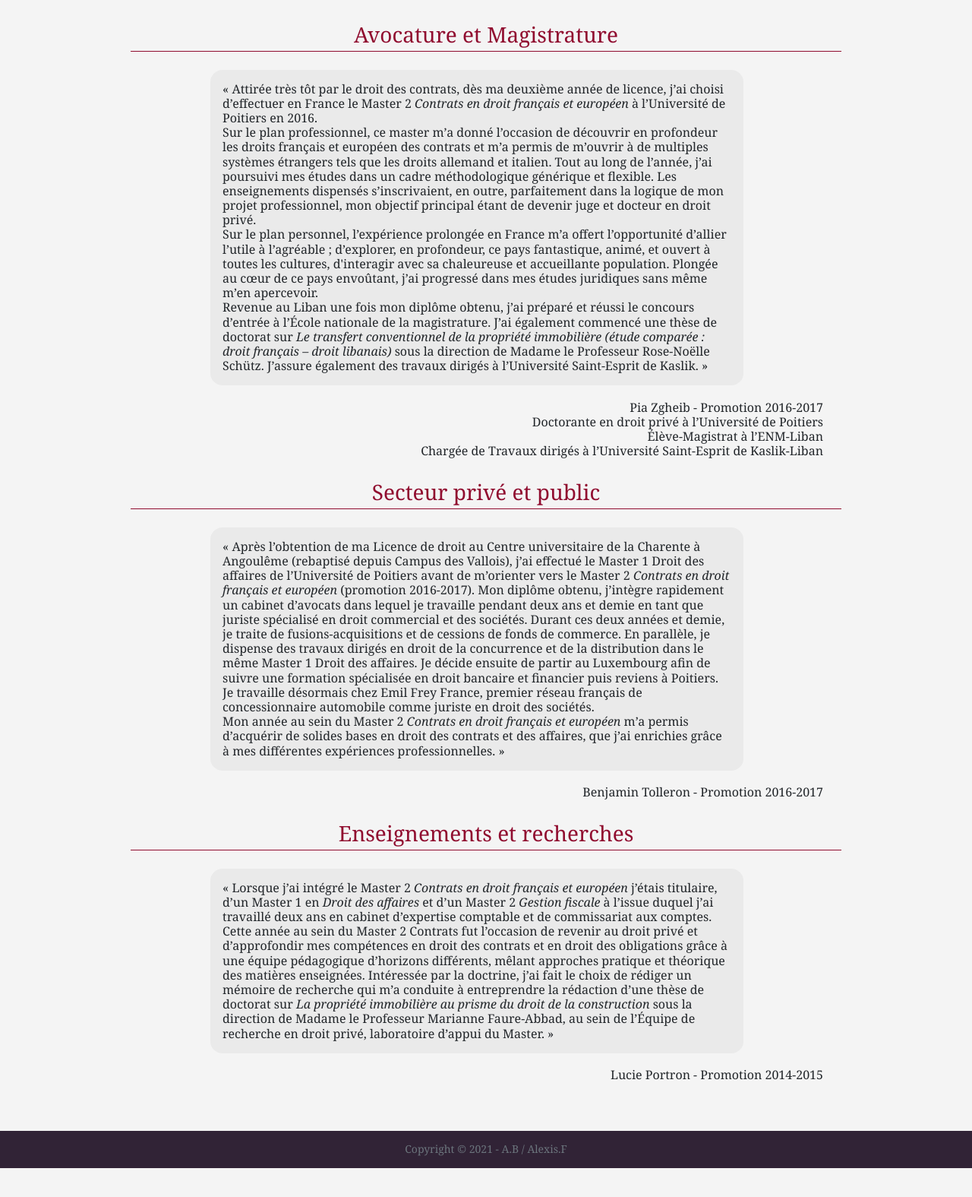
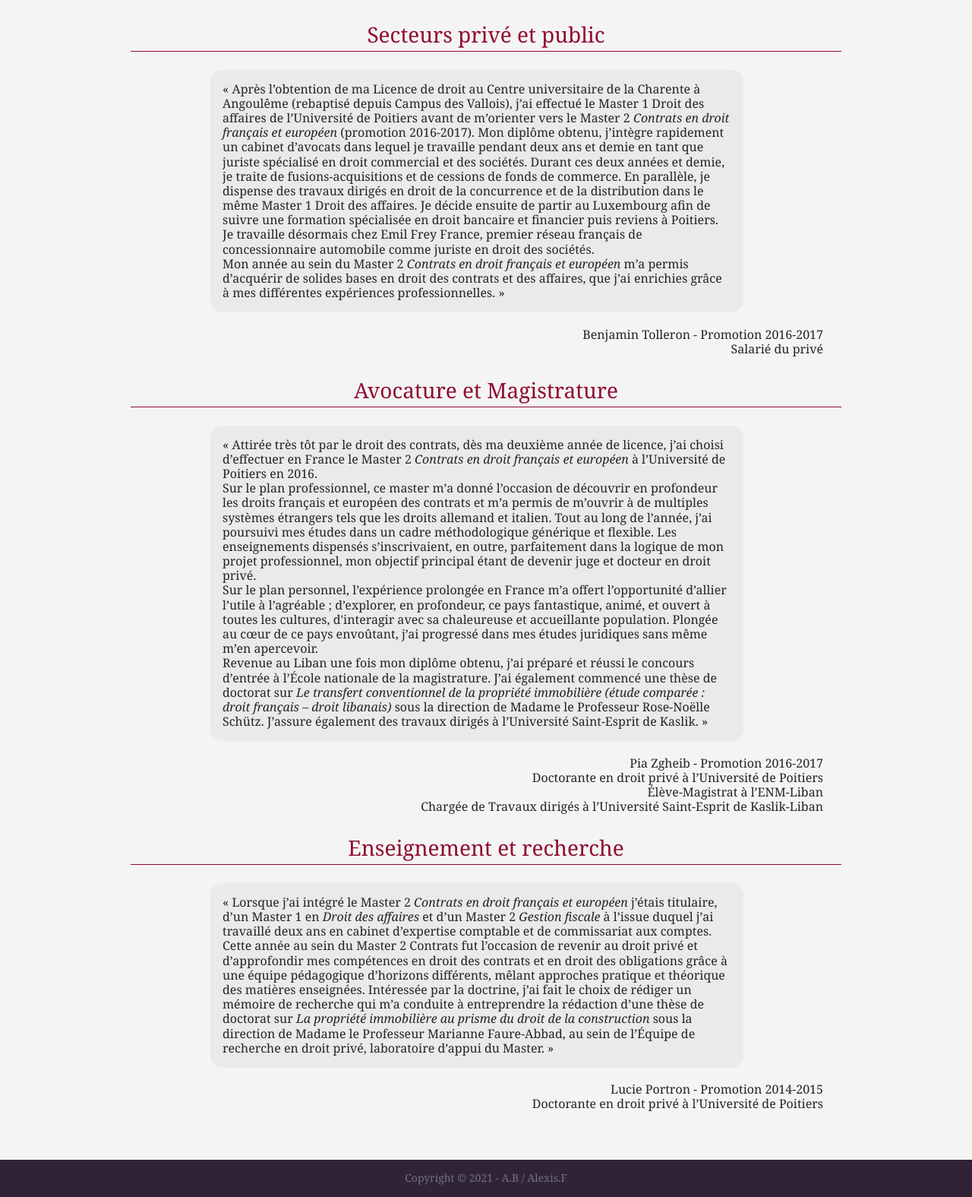
Before and after one commit to AlexisFricard/P13-final-project, a Django app: the page made by frontpage/templates/after.html in a window 1280 px wide. Shown: the part 405-1980 px from the top of the page at 76% size. Before the commit the page ends 1942 px from the top, so only its background shows below. Run offline with Django 3.2, Linux system fonts and the light colour scheme; data that the repository does not hold is empty; some libraries are stand-ins or nearby versions.

Commit message:
corrections R1

```diff
--- a/frontpage/templates/after.html
+++ b/frontpage/templates/after.html
@@ -4,9 +4,42 @@
 <header class="top-after">
 </header>
 <section class="container-fluid bg-light pb-5 text-dark slidefromleft" id="section-testim">
+    <h3 class="text-primary py-1 mt-2 text-center title_after">Secteurs privé et public</h3>
+    <div class="w-100 py-3 row justify-content-center">
+        <div class="col-lg-10 bg-grey fs-6 px-3 py-3 w-75 text-justify">
+            &#171; Après l’obtention de ma Licence de droit au Centre universitaire de la Charente à
+            Angoulême (rebaptisé depuis Campus des Vallois), j’ai effectué le Master 1 Droit des affaires
+            de l’Université de Poitiers avant de m’orienter vers le Master 2 <i>Contrats en droit français et
+            européen</i> (promotion 2016-2017). Mon diplôme obtenu, j’intègre rapidement un cabinet
+            d’avocats dans lequel je travaille pendant deux ans et demie en tant que juriste spécialisé en
+            droit commercial et des sociétés. Durant ces deux années et demie, je traite de fusions-acquisitions et de cessions de fonds de commerce. En parallèle, je dispense des travaux dirigés
+            en droit de la concurrence et de la distribution dans le même Master 1 Droit des affaires. Je
+            décide ensuite de partir au Luxembourg afin de suivre une formation spécialisée en droit
+            bancaire et financier puis reviens à Poitiers. Je travaille désormais chez Emil Frey France,
+            premier réseau français de concessionnaire automobile comme juriste en droit des sociétés.</br>
+            Mon année au sein du Master 2 <i>Contrats en droit français et européen</i> m’a permis
+            d’acquérir de solides bases en droit des contrats et des affaires, que j’ai enrichies grâce à mes
+            différentes expériences professionnelles. &#187;
+        </div>
+        <div class="text-end fs-6 bg-light">
+            </br>Benjamin Tolleron - Promotion 2016-2017</br>
+            Salarié du privé</br>
+        </div>
+    </div>
+    {% for tem in testimony %}
+    {% if tem.sector == "Secteur privé et public" %}
+    <div class="w-100 py-3 row justify-content-center">
+        <div class="col-lg-10 bg-grey fs-6 px-3 py-3 w-75 text-justify">
+            &#171; {{ tem.text }} &#187;
+        </div>
+        <div class="text-end fs-6 bg-light">
+            </br>{{ tem.author }}
+        </div>
+    {% endif %}
+    {% endfor %}
     <h3 class="text-primary py-1 mt-2 text-center title_after">Avocature et Magistrature</h3>
     <div class="w-100 py-3 row justify-content-center">
-        <div class="col-lg-10 bg-grey fs-6 px-3 py-3 w-75">
+        <div class="col-lg-10 bg-grey fs-6 px-3 py-3 w-75 text-justify">
             &#171; Attirée très tôt par le droit des contrats, dès ma deuxième année de licence, j’ai choisi
             d’effectuer en France le Master 2 <i>Contrats en droit français et européen</i> à l’Université de
             Poitiers en 2016.</br>
@@ -36,7 +69,7 @@
     {% for tem in testimony %}
     {% if tem.sector == "Avocature et Magistrature" %}
     <div class="w-100 py-3 row justify-content-center">
-        <div class="col-lg-10 bg-grey fs-6 px-3 py-3 w-75 ">
+        <div class="col-lg-10 bg-grey fs-6 px-3 py-3 w-75 text-justify">
             &#171; {{ tem.text }} &#187;
         </div>
         <div class="text-end fs-6 bg-light">
@@ -44,41 +77,9 @@
         </div>
     {% endif %}
     {% endfor %}
-    <h3 class="text-primary py-1 mt-2 text-center title_after">Secteur privé et public</h3>
-    <div class="w-100 py-3 row justify-content-center">
-        <div class="col-lg-10 bg-grey fs-6 px-3 py-3 w-75 ">
-            &#171; Après l’obtention de ma Licence de droit au Centre universitaire de la Charente à
-            Angoulême (rebaptisé depuis Campus des Vallois), j’ai effectué le Master 1 Droit des affaires
-            de l’Université de Poitiers avant de m’orienter vers le Master 2 <i>Contrats en droit français et
-            européen</i> (promotion 2016-2017). Mon diplôme obtenu, j’intègre rapidement un cabinet
-            d’avocats dans lequel je travaille pendant deux ans et demie en tant que juriste spécialisé en
-            droit commercial et des sociétés. Durant ces deux années et demie, je traite de fusions-acquisitions et de cessions de fonds de commerce. En parallèle, je dispense des travaux dirigés
-            en droit de la concurrence et de la distribution dans le même Master 1 Droit des affaires. Je
-            décide ensuite de partir au Luxembourg afin de suivre une formation spécialisée en droit
-            bancaire et financier puis reviens à Poitiers. Je travaille désormais chez Emil Frey France,
-            premier réseau français de concessionnaire automobile comme juriste en droit des sociétés.</br>
-            Mon année au sein du Master 2 <i>Contrats en droit français et européen</i> m’a permis
-            d’acquérir de solides bases en droit des contrats et des affaires, que j’ai enrichies grâce à mes
-            différentes expériences professionnelles. &#187;
-        </div>
-        <div class="text-end fs-6 bg-light">
-            </br>Benjamin Tolleron - Promotion 2016-2017
-        </div>
-    </div>
-    {% for tem in testimony %}
-    {% if tem.sector == "Secteur privé et public" %}
-    <div class="w-100 py-3 row justify-content-center">
-        <div class="col-lg-10 bg-grey fs-6 px-3 py-3 w-75 ">
-            &#171; {{ tem.text }} &#187;
-        </div>
-        <div class="text-end fs-6 bg-light">
-            </br>{{ tem.author }}
-        </div>
-    {% endif %}
-    {% endfor %}
-    <h3 class="text-primary py-1 mt-2 text-center title_after">Enseignements et recherches</h3>
+    <h3 class="text-primary py-1 mt-2 text-center title_after">Enseignement et recherche</h3>
     <div class="py-3 w-100 row justify-content-center">
-        <div class="col-lg-10 bg-grey fs-6 px-3 py-3 w-75">
+        <div class="col-lg-10 bg-grey fs-6 px-3 py-3 w-75 text-justify">
             &#171; Lorsque j’ai intégré le Master 2 <i>Contrats en droit français et européen</i> j’étais titulaire, d’un
             Master 1 en <i>Droit des affaires</i> et d’un Master 2 <i>Gestion fiscale</i> à l’issue duquel j’ai travaillé
             deux ans en cabinet d’expertise comptable et de commissariat aux comptes. Cette année au sein
@@ -91,13 +92,14 @@
             l’Équipe de recherche en droit privé, laboratoire d’appui du Master. &#187;
         </div>
         <div class="text-end fs-6 bg-light">
-            </br>Lucie Portron - Promotion 2014-2015
+            </br>Lucie Portron - Promotion 2014-2015</br>
+            Doctorante en droit privé à l’Université de Poitiers</br>
         </div>
     </div>
     {% for tem in testimony %}
     {% if tem.sector == "Recherche" %}
     <div class="w-100 py-3 row justify-content-center">
-        <div class="col-lg-10 bg-grey fs-6 px-3 py-3 w-75 ">
+        <div class="col-lg-10 bg-grey fs-6 px-3 py-3 w-75 text-justify">
             &#171; {{ tem.text }} &#187;
         </div>
         <div class="text-end fs-6 bg-light">
--- a/frontpage/templates/index.html
+++ b/frontpage/templates/index.html
@@ -104,7 +104,7 @@
             <div class="index-card-content row px-0 pb-2 align-items-center justify-content-center">
                 <img class="" src="{% static 'assets/img/logo/click.png' %}" id="logo-click">
                 <a class="nav-link text-dark px-4 fs-6 my-0 text-start" target="_blanck" href="https://ent.univ-poitiers.fr">Lien vers l'ENT</a>
-                <a class="nav-link text-dark px-4 fs-6 my-0 text-start" target="_blanck" href="https://erdp.labo.univ-poitiers.fr/">Lien vers le labo de l'ERDP</a>
+                <a class="nav-link text-dark px-4 fs-6 my-0 text-start" target="_blanck" href="https://erdp.labo.univ-poitiers.fr/">Équipe de recherche en droit privé</a>
                 <a class="nav-link text-dark px-4 fs-6 my-0 text-start" target="_blanck" href="https://www.vitalis-poitiers.fr/">Des bus ? Vitalis !</a>
                 <a class="nav-link text-dark px-4 fs-6 my-0 text-start" target="_blanck" href="https://www.crous-poitiers.fr/">Vous êtes boursier ?</a>
                 <a class="nav-link text-dark px-4 fs-6 my-0 text-start" href="/présentation">Découvrez le Master</a>
@@ -152,8 +152,8 @@
             <strong><p class="mt-3 fs-5 text-start text-light">Université & Bibliothèque Universitaire</p></strong>
             <div class="">
                 <p class="mt-3 fs-6 text-start text-light">43 Place Charles de Gaulle</br>86000 Poitiers</p>
-                <p class="mt-3 fs-6 text-start text-light">05 49 45 30 00</p>
-                <p class="mt-3 fs-6 text-start text-light">droit.univ-poitiers.fr</p>
+                <p class="mt-3 fs-6 text-start text-light">Secrétariat : 05 49 45 42 22</p>
+                <p class="mt-3 fs-6 text-start text-light">m2contrats.droit@univ-poitiers.fr</p>
             </div>
         </div>
         <div class='row col-lg-4 align-items-center'>
--- a/frontpage/templates/presentation.html
+++ b/frontpage/templates/presentation.html
@@ -32,7 +32,7 @@
                 <a class="" href="https://droit.univ-poitiers.fr/la-faculte/clinique-juridique"><li class="mb-4 fs-6">La clinique juridique sur candidature</li></a>
                 <li class="my-3 fs-6">Conférences de Professeurs étrangers invités</li>
                 <li class="my-3 fs-6">Possibilité de faire un stage à l’étranger</li>
-                <li class="my-3 fs-6">Mobilité</li>
+                <li class="my-3 fs-6">Possibilité d'effectuer une mobilité à l'étranger sur candidature</li>
             </ul>
         </div>
     </div>
@@ -319,8 +319,8 @@
             <strong><p class="mt-3 fs-5 text-start text-light">Université & Bibliothèque Universitaire</p></strong>
             <div class="">
                 <p class="mt-3 fs-6 text-start text-light">43 Place Charles de Gaulle</br>86000 Poitiers</p>
-                <p class="mt-3 fs-6 text-start text-light">05 49 45 30 00</p>
-                <p class="mt-3 fs-6 text-start text-light">droit.univ-poitiers.fr</p>
+                <p class="mt-3 fs-6 text-start text-light">Secrétariat : 05 49 45 42 22</p>
+                <p class="mt-3 fs-6 text-start text-light">m2contrats.droit@univ-poitiers.fr</p>
             </div>
         </div>
         <div class='row col-lg-4 align-items-center'>
```
Also changed, not shown: other parts of frontpage/templates/index.html (+3 -3 lines).
